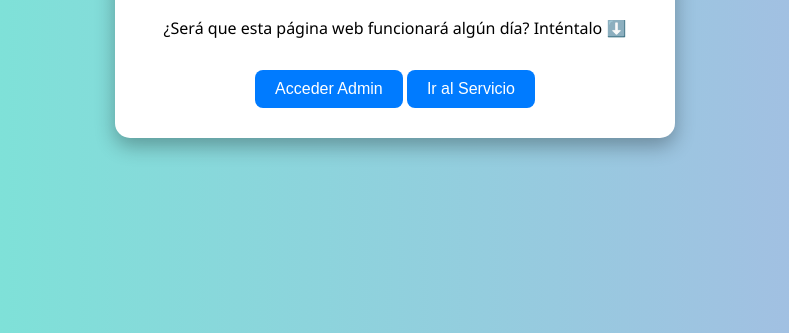
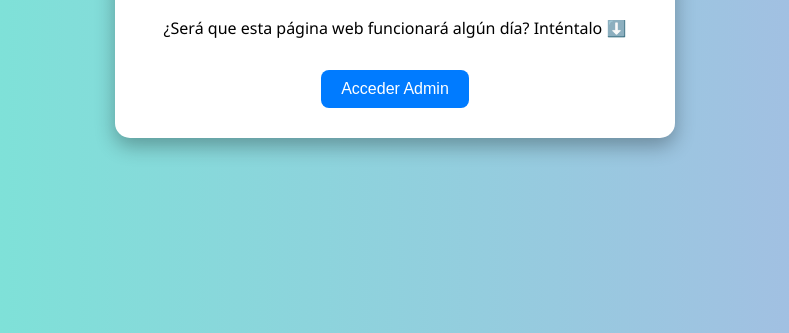
Before and after one commit to josemah32/bot, a website: page public/index.html in a window 1280 px wide. Shown: the part 467-800 px from the top of the page, without its empty margins (245-1034 px from the left). Drawn offline with Linux system fonts and the light colour scheme.

Commit message:
Update index.html

```diff
--- a/public/index.html
+++ b/public/index.html
@@ -52,7 +52,6 @@ input { padding:10px; width:80%; border-radius:8px; border:1px solid #ccc; margi
   <h1>Admin abuse web</h1>
   <p>¿Será que esta página web funcionará algún día? Inténtalo ⬇️</p>
   <button onclick="showAdminLogin()">Acceder Admin</button>
-  <button onclick="goToService()">Ir al Servicio</button>
 </div>
 
 <div class="container" id="adminSection">
@@ -66,7 +65,6 @@ input { padding:10px; width:80%; border-radius:8px; border:1px solid #ccc; margi
 
 <script>
 const ADMIN_PASSWORD = "germangey";
-const SERVICE_URL = "http://1.2.3.4:1234"; // Cambia aquí a tu IP y puerto
 
 function showAdminLogin() {
   document.getElementById('mainSection').style.display = 'none';
@@ -88,11 +86,6 @@ function checkAdmin() {
     document.getElementById('error').style.display = 'block';
   }
 }
-
-// Función para redirigir al servicio
-function goToService() {
-  window.location.href = SERVICE_URL;
-}
 </script>
 
 </body>
```
